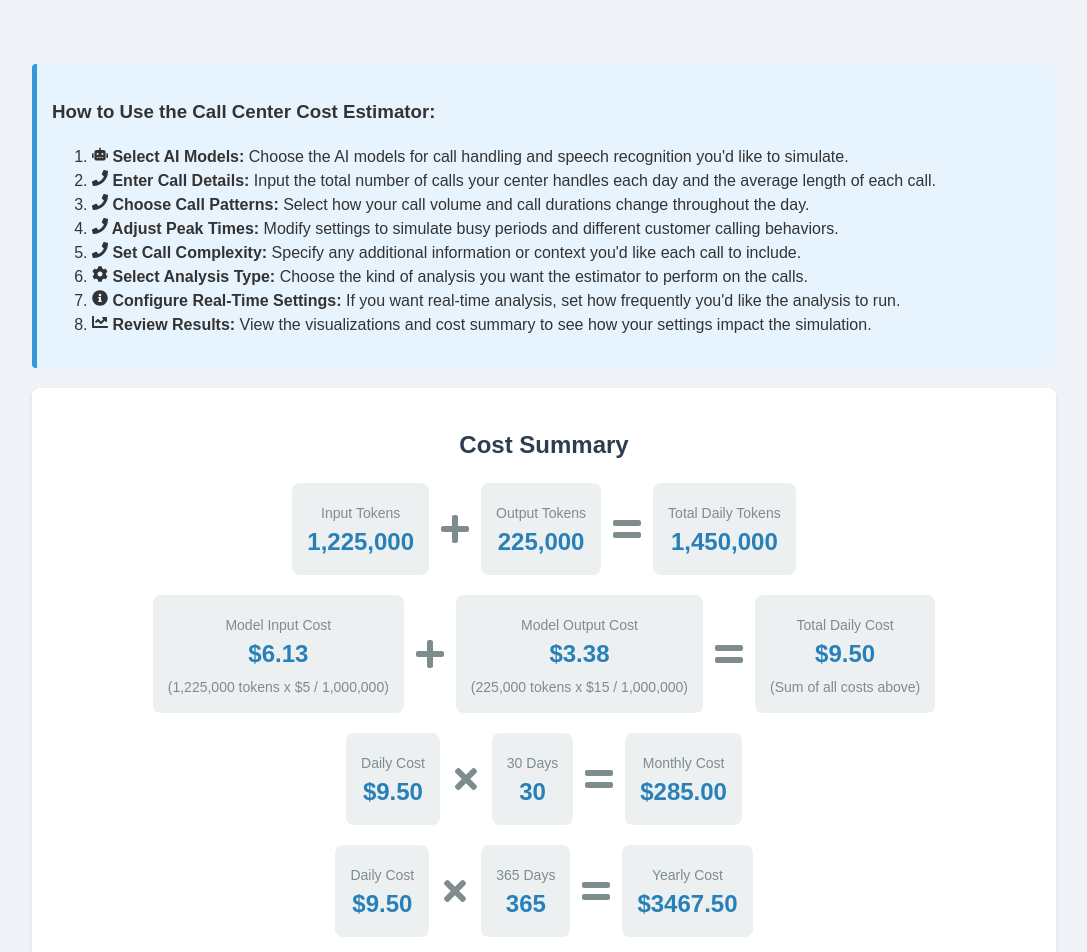
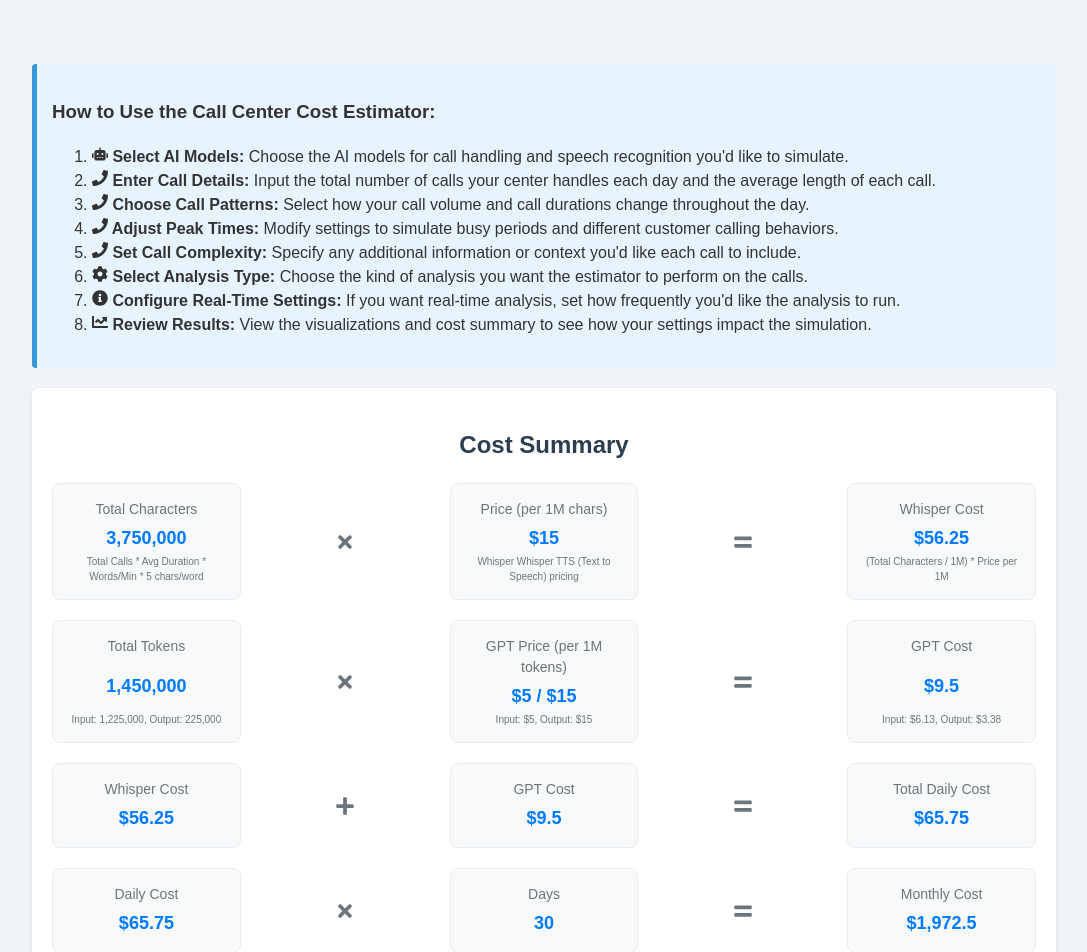
Before and after one commit to setuc/call-center-sizing, a React (Vite) app: page / in a window 1280 px wide. Shown: the top 952 px of the page, without its empty margins (32-1119 px from the left). Built offline with nearby package versions, Linux system fonts and the light colour scheme; the HTML template or start-up script is replaced by a standard one.

Commit message:
Updated the UI and the Cost Calculations.

```diff
--- a/src/App.jsx
+++ b/src/App.jsx
@@ -113,33 +113,48 @@ const ChartContainer = styled.div`
 `;
 
 const CostDisplay = styled.div`
-  display: flex;
-  flex-wrap: wrap;
-  justify-content: center;
-  align-items: center;
+  display: grid;
+  grid-template-columns: repeat(5, 1fr);
   gap: 10px;
   margin-top: 20px;
 `;
 
 const CostItem = styled.div`
-  background-color: #ecf0f1;
+  background-color: #f8f9fa;
+  border: 1px solid #e9ecef;
+  border-radius: 8px;
   padding: 15px;
-  border-radius: 8px;
   text-align: center;
+  display: flex;
+  flex-direction: column;
+  justify-content: space-between;
+  height: 100%;
 `;
 
 const CostLabel = styled.div`
   font-size: 14px;
-  color: #7f8c8d;
-  margin-top: 5px;
-  text-align: center;
+  color: #6c757d;
+  margin-bottom: 5px;
 `;
 
 const CostValue = styled.div`
-  font-size: 24px;
+  font-size: 18px;
   font-weight: bold;
-  color: #2980b9;
-  text-align: center;
+  color: #007bff;
+`;
+
+const OperatorIcon = styled.div`
+  display: flex;
+  justify-content: center;
+  align-items: center;
+  height: 100%;
+  color: #6c757d;
+`;
+
+const SmallText = styled.div`
+  font-size: 10px;
+  color: #6c757d;
+  margin-top: 2px;
 `;
 
 const ExplanationBox = styled.div`
@@ -174,9 +189,18 @@ const models = [
 ];
 
 const speechModels = [
-  { name: "Whisper", price: 0 },
-  { name: "TTS (Text to Speech)", price: 15 },
-  { name: "TTS HD", price: 30 },
+  { name: "Whisper TTS (Text to Speech)",  type: "whisper", price: 15 },
+  { name: "Whisper TTS HD",  type: "whisper", price: 30 },
+  { name: "Azure STT - Standard", type: "azure", tiers: [
+    { hours: 2000, price: 1600, overage: 0.80 },
+    { hours: 10000, price: 6500, overage: 0.65 },
+    { hours: 50000, price: 25000, overage: 0.50 }
+  ]},
+  { name: "Azure STT - Custom", type: "azure", tiers: [
+    { hours: 2000, price: 1920, overage: 0.96 },
+    { hours: 10000, price: 7800, overage: 0.78 },
+    { hours: 50000, price: 30000, overage: 0.60 }
+  ]}
 ];
 
 /* Updated Distribution Patterns with clearer names */
@@ -252,7 +276,7 @@ const InputForm = ({
   realTimeInterval, setRealTimeInterval,
 }) => (
   <Card>
-    <CardTitle>Configure Simulation Parameters</CardTitle>
+    <CardTitle>Configure Cost Parameters</CardTitle>
     <div>
       <SectionTitle>Model Selection</SectionTitle>
       <Label>Model</Label>
@@ -342,138 +366,207 @@ const InputForm = ({
 );
 
 /* CostSummary Component */
-const CostSummary = ({ costs, selectedModel, selectedSpeechModel }) => (
+const CostSummary = ({ costs, selectedModel, selectedSpeechModel }) => {
+  const formatNumber = (num) => num.toLocaleString(undefined, { maximumFractionDigits: 2 });
+
+  return (
     <Card>
       <CardTitle>Cost Summary</CardTitle>
 
-    {/* Tokens Calculation */}
-    <CostDisplay style={{ alignItems: 'center' }}>
+      {selectedSpeechModel.type === 'azure' ? (
+        <>
+          <CostDisplay>
             <CostItem>
-        <CostLabel>Input Tokens</CostLabel>
-        <CostValue>
-          {costs.inputTokens.toLocaleString(undefined, { minimumFractionDigits: 0 })}
-        </CostValue>
+              <CostLabel>Total Hours Used</CostLabel>
+              <CostValue>{formatNumber(costs.totalHours)}</CostValue>
+              <SmallText>
+                (Total Calls * Avg Duration) / 60 = {formatNumber(costs.totalHours)} hours
+              </SmallText>
             </CostItem>
-
-      <FaPlus size={32} color="#7f8c8d" />
-
+            <OperatorIcon>
+              <FaTimes size={20} />
+            </OperatorIcon>
             <CostItem>
-        <CostLabel>Output Tokens</CostLabel>
-        <CostValue>
-          {costs.outputTokens.toLocaleString(undefined, { minimumFractionDigits: 0 })}
-        </CostValue>
+              <CostLabel>Tier Price (per hour)</CostLabel>
+              <CostValue>${selectedSpeechModel.tiers[0].price / selectedSpeechModel.tiers[0].hours}</CostValue>
+              <SmallText>
+                Tier: {selectedSpeechModel.tiers[0].hours} hours at ${selectedSpeechModel.tiers[0].price}
+              </SmallText>
             </CostItem>
-
-      <FaEquals size={32} color="#7f8c8d" />
-
+            <OperatorIcon>
+              <FaEquals size={20} />
+            </OperatorIcon>
             <CostItem>
-        <CostLabel>Total Daily Tokens</CostLabel>
-        <CostValue>
-          {costs.totalTokens.toLocaleString(undefined, { minimumFractionDigits: 0 })}
-        </CostValue>
+              <CostLabel>Azure STT Cost</CostLabel>
+              <CostValue>${formatNumber(costs.speechCost)}</CostValue>
+              <SmallText>
+                Base cost + Overage = ${formatNumber(costs.speechCost)}
+              </SmallText>
             </CostItem>
           </CostDisplay>
 
-    {/* Cost Calculations */}
-    <CostDisplay style={{ alignItems: 'center' }}>
+          <CostDisplay>
             <CostItem>
-        <CostLabel>Model Input Cost</CostLabel>
-        <CostValue>
-          ${costs.modelInputCost.toFixed(2)}
-        </CostValue>
-        <CostLabel>
-          ({costs.inputTokens.toLocaleString()} tokens x ${selectedModel.input} / 1,000,000)
-        </CostLabel>
+              <CostLabel>Total Tokens</CostLabel>
+              <CostValue>{formatNumber(costs.totalTokens)}</CostValue>
+              <SmallText>
+                Input: {formatNumber(costs.inputTokens)}, Output: {formatNumber(costs.outputTokens)}
+              </SmallText>
             </CostItem>
+            <OperatorIcon>
+              <FaTimes size={20} />
+            </OperatorIcon>
+            <CostItem>
+              <CostLabel>GPT Price (per 1M tokens)</CostLabel>
+              <CostValue>${selectedModel.input}/${selectedModel.output}</CostValue>
+              <SmallText>
+                Input: ${selectedModel.input}, Output: ${selectedModel.output}
+              </SmallText>
+            </CostItem>
+            <OperatorIcon>
+              <FaEquals size={20} />
+            </OperatorIcon>
+            <CostItem>
+              <CostLabel>GPT Cost</CostLabel>
+              <CostValue>${formatNumber(costs.gptCost)}</CostValue>
+              <SmallText>
+                Input: ${formatNumber(costs.modelInputCost)}, Output: ${formatNumber(costs.modelOutputCost)}
+              </SmallText>
+            </CostItem>
+          </CostDisplay>
+        </>
+      ) : (
+        <>
+          <CostDisplay>
+            <CostItem>
+              <CostLabel>Total Characters</CostLabel>
+              <CostValue>{formatNumber(costs.totalCharacters)}</CostValue>
+              <SmallText>
+                Total Calls * Avg Duration * Words/Min * 5 chars/word
+              </SmallText>
+            </CostItem>
+            <OperatorIcon>
+              <FaTimes size={20} />
+            </OperatorIcon>
+            <CostItem>
+              <CostLabel>Price (per 1M chars)</CostLabel>
+              <CostValue>${selectedSpeechModel.price}</CostValue>
+              <SmallText>
+                Whisper {selectedSpeechModel.name} pricing
+              </SmallText>
+            </CostItem>
+            <OperatorIcon>
+              <FaEquals size={20} />
+            </OperatorIcon>
+            <CostItem>
+              <CostLabel>Whisper Cost</CostLabel>
+              <CostValue>${formatNumber(costs.speechCost)}</CostValue>
+              <SmallText>
+                (Total Characters / 1M) * Price per 1M
+              </SmallText>
+            </CostItem>
+          </CostDisplay>
 
-      <FaPlus size={32} color="#7f8c8d" />
-
+          <CostDisplay>
             <CostItem>
-        <CostLabel>Model Output Cost</CostLabel>
-        <CostValue>
-          ${costs.modelOutputCost.toFixed(2)}
-        </CostValue>
-        <CostLabel>
-          ({costs.outputTokens.toLocaleString()} tokens x ${selectedModel.output} / 1,000,000)
-        </CostLabel>
+              <CostLabel>Total Tokens</CostLabel>
+              <CostValue>{formatNumber(costs.totalTokens)}</CostValue>
+              <SmallText>
+                Input: {formatNumber(costs.inputTokens)}, Output: {formatNumber(costs.outputTokens)}
+              </SmallText>
             </CostItem>
-
-      {costs.speechCost > 0 && (
-        <>
-          <FaPlus size={32} color="#7f8c8d" />
+            <OperatorIcon>
+              <FaTimes size={20} />
+            </OperatorIcon>
             <CostItem>
-            <CostLabel>Speech Cost</CostLabel>
-            <CostValue>
-              ${costs.speechCost.toFixed(2)}
-            </CostValue>
-            <CostLabel>
-              (Calculated based on speech model)
-            </CostLabel>
+              <CostLabel>GPT Price (per 1M tokens)</CostLabel>
+              <CostValue>${selectedModel.input} / ${selectedModel.output}</CostValue>
+              <SmallText>
+                Input: ${selectedModel.input}, Output: ${selectedModel.output}
+              </SmallText>
             </CostItem>
+            <OperatorIcon>
+              <FaEquals size={20} />
+            </OperatorIcon>
+            <CostItem>
+              <CostLabel>GPT Cost</CostLabel>
+              <CostValue>${formatNumber(costs.gptCost)}</CostValue>
+              <SmallText>
+                Input: ${formatNumber(costs.modelInputCost)}, Output: ${formatNumber(costs.modelOutputCost)}
+              </SmallText>
+            </CostItem>
+          </CostDisplay>
         </>
       )}
 
-      <FaEquals size={32} color="#7f8c8d" />
-
+      <CostDisplay>
+        <CostItem>
+          <CostLabel>{selectedSpeechModel.type === 'azure' ? 'Azure STT Cost' : 'Whisper Cost'}</CostLabel>
+          <CostValue>${formatNumber(costs.speechCost)}</CostValue>
+        </CostItem>
+        <OperatorIcon>
+          <FaPlus size={20} />
+        </OperatorIcon>
+        <CostItem>
+          <CostLabel>GPT Cost</CostLabel>
+          <CostValue>${formatNumber(costs.gptCost)}</CostValue>
+        </CostItem>
+        <OperatorIcon>
+          <FaEquals size={20} />
+        </OperatorIcon>
         <CostItem>
           <CostLabel>Total Daily Cost</CostLabel>
-        <CostValue>
-          ${costs.daily.toFixed(2)}
-        </CostValue>
-        <CostLabel>
-          (Sum of all costs above)
-        </CostLabel>
+          <CostValue>${formatNumber(costs.daily)}</CostValue>
         </CostItem>
       </CostDisplay>
 
-    {/* Monthly Cost */}
-    <CostDisplay style={{ alignItems: 'center' }}>
+      <CostDisplay>
         <CostItem>
           <CostLabel>Daily Cost</CostLabel>
-        <CostValue>${costs.daily.toFixed(2)}</CostValue>
+          <CostValue>${formatNumber(costs.daily)}</CostValue>
         </CostItem>
-
-      <FaTimes size={32} color="#7f8c8d" />
-
+        <OperatorIcon>
+          <FaTimes size={20} />
+        </OperatorIcon>
         <CostItem>
-        <CostLabel>30 Days</CostLabel>
+          <CostLabel>Days</CostLabel>
           <CostValue>30</CostValue>
         </CostItem>
-
-      <FaEquals size={32} color="#7f8c8d" />
-
+        <OperatorIcon>
+          <FaEquals size={20} />
+        </OperatorIcon>
         <CostItem>
           <CostLabel>Monthly Cost</CostLabel>
-        <CostValue>${costs.monthly.toFixed(2)}</CostValue>
+          <CostValue>${formatNumber(costs.monthly)}</CostValue>
         </CostItem>
       </CostDisplay>
 
-    {/* Yearly Cost */}
-    <CostDisplay style={{ alignItems: 'center' }}>
+      <CostDisplay>
         <CostItem>
           <CostLabel>Daily Cost</CostLabel>
-        <CostValue>${costs.daily.toFixed(2)}</CostValue>
+          <CostValue>${formatNumber(costs.daily)}</CostValue>
         </CostItem>
-
-      <FaTimes size={32} color="#7f8c8d" />
-
+        <OperatorIcon>
+          <FaTimes size={20} />
+        </OperatorIcon>
         <CostItem>
-        <CostLabel>365 Days</CostLabel>
+          <CostLabel>Days</CostLabel>
           <CostValue>365</CostValue>
         </CostItem>
-
-      <FaEquals size={32} color="#7f8c8d" />
-
+        <OperatorIcon>
+          <FaEquals size={20} />
+        </OperatorIcon>
         <CostItem>
           <CostLabel>Yearly Cost</CostLabel>
-        <CostValue>${costs.yearly.toFixed(2)}</CostValue>
+          <CostValue>${formatNumber(costs.yearly)}</CostValue>
         </CostItem>
       </CostDisplay>
     </Card>
   );
+};
 
 /* Visualizations Component */
-const Visualizations = ({ chartData }) => (
+const Visualizations = ({ chartData, selectedSpeechModel }) => (
   <Card>
     <CardTitle>Visualizations</CardTitle>
     <ChartContainer>
@@ -491,15 +584,21 @@ const Visualizations = ({ chartData }) => (
       </ResponsiveContainer>
     </ChartContainer>
     <ChartContainer>
-      <Label>Hourly Token Distribution</Label>
-      <ResponsiveContainer width="100%" height={300}>
+      <Label>{selectedSpeechModel && selectedSpeechModel.type === 'azure' ? 'Hourly Speech to Text Usage' : 'Hourly Token Distribution'}</Label>
+      <ResponsiveContainer width="100%" height="100%">
         <BarChart data={chartData}>
           <XAxis dataKey="hour" />
           <YAxis />
           <Tooltip />
           <Legend />
+          {selectedSpeechModel && selectedSpeechModel.type === 'azure' ? (
+            <Bar dataKey="sttHours" fill="#82ca9d" name="STT Hours" />
+          ) : (
+            <>
               <Bar dataKey="inputTokens" stackId="a" fill="#8884d8" name="Input Tokens" />
               <Bar dataKey="outputTokens" stackId="a" fill="#82ca9d" name="Output Tokens" />
+            </>
+          )}
         </BarChart>
       </ResponsiveContainer>
     </ChartContainer>
@@ -522,9 +621,28 @@ const CalculationExplanations = ({
   speechCost,
   selectedModel,
   selectedSpeechModel,
+  totalHours,
 }) => (
   <ExplanationBox>
     <h3>Calculation Explanations</h3>
+    {selectedSpeechModel.type === 'azure' ? (
+      <>
+        <p><strong>Azure Speech to Text Cost Calculation:</strong></p>
+        <pre>
+          {`Total Calls: ${totalCalls.toLocaleString()}
+Average Call Duration: ${avgCallDuration} minutes
+Total Minutes: ${totalCalls} * ${avgCallDuration} = ${(totalCalls * avgCallDuration).toLocaleString()} minutes
+Total Hours Used: ${(totalCalls * avgCallDuration).toLocaleString()} / 60 = ${totalHours.toFixed(2)} hours
+
+Selected Tier: ${selectedSpeechModel.tiers.find(tier => totalHours <= tier.hours)?.hours || selectedSpeechModel.tiers[selectedSpeechModel.tiers.length - 1].hours} hours
+Base Price: $${selectedSpeechModel.tiers.find(tier => totalHours <= tier.hours)?.price || selectedSpeechModel.tiers[selectedSpeechModel.tiers.length - 1].price}
+Overage Hours: ${Math.max(0, totalHours - (selectedSpeechModel.tiers.find(tier => totalHours <= tier.hours)?.hours || selectedSpeechModel.tiers[selectedSpeechModel.tiers.length - 1].hours)).toFixed(2)}
+Overage Rate: $${selectedSpeechModel.tiers.find(tier => totalHours <= tier.hours)?.overage || selectedSpeechModel.tiers[selectedSpeechModel.tiers.length - 1].overage} per hour
+Total Speech to Text Cost: $${speechCost.toFixed(2)}`}
+        </pre>
+      </>
+    ) : (
+      <>
         <p><strong>Token Calculation per Call:</strong></p>
         <pre>
           {`Input Tokens = (Call Duration (${avgCallDuration} min) * Words per Minute (${wordsPerMinute}) * Tokens per Word (${tokensPerWord})) + Context Tokens (${contextTokens})
@@ -534,6 +652,8 @@ Input Tokens = ${((avgCallDuration * wordsPerMinute * tokensPerWord) + contextTo
 Output Tokens = Calculated based on task type (see below)
 Total Tokens per Call = Input Tokens + Output Tokens`}
         </pre>
+      </>
+    )}
     <p><strong>Total Tokens for All Calls:</strong></p>
     <pre>
       {`Total Input Tokens = Input Tokens per Call * Total Calls
@@ -550,8 +670,10 @@ Model Input Cost = (${totalInputTokens.toLocaleString()} * $${selectedModel.inpu
 Model Output Cost = (Total Output Tokens * Model Output Price) / 1,000,000
 Model Output Cost = (${totalOutputTokens.toLocaleString()} * $${selectedModel.output}) / 1,000,000 = $${modelOutputCost.toFixed(2)}
 
-Speech Cost = (Total Calls * Avg Call Duration * Words per Minute / 1,000,000) * Speech Model Price
-Speech Cost = (${totalCalls.toLocaleString()} * ${avgCallDuration} * ${wordsPerMinute} / 1,000,000) * $${selectedSpeechModel.price} = $${speechCost.toFixed(2)}
+Speech Cost = ${selectedSpeechModel.type === 'azure' ?
+  `Calculated based on Azure pricing tiers (see above)` :
+  `(Total Calls * Avg Call Duration * Words per Minute / 1,000,000) * Speech Model Price
+Speech Cost = (${totalCalls.toLocaleString()} * ${avgCallDuration} * ${wordsPerMinute} / 1,000,000) * $${selectedSpeechModel.price} = $${speechCost.toFixed(2)}`}
 
 Total Daily Cost = Model Input Cost + Model Output Cost + Speech Cost
 Total Daily Cost = $${modelInputCost.toFixed(2)} + $${modelOutputCost.toFixed(2)} + $${speechCost.toFixed(2)} = $${dailyCost.toFixed(2)}`}
@@ -674,18 +796,33 @@ const CallCenterCostEstimator = () => {
   const calculateCost = () => {
     let totalInputTokens = 0;
     let totalOutputTokens = 0;
+    let totalHours = 0;
+    let totalCharacters = 0;
 
     callDistribution.forEach((calls, hour) => {
       const tokens = calculateTokens(durationDistribution[hour]);
       totalInputTokens += calls * tokens.input;
       totalOutputTokens += calls * tokens.output;
+      totalHours += (calls * durationDistribution[hour]) / 60;
+      totalCharacters += calls * durationDistribution[hour] * wordsPerMinute * 5;
     });
 
     const modelInputCost = (totalInputTokens * selectedModel.input) / 1000000;
     const modelOutputCost = (totalOutputTokens * selectedModel.output) / 1000000;
-    const speechCost = (totalCalls * avgCallDuration * wordsPerMinute / 1000000) * selectedSpeechModel.price;
+    const gptCost = modelInputCost + modelOutputCost;
 
-    const dailyCost = modelInputCost + modelOutputCost + speechCost;
+    let speechCost = 0;
+    if (selectedSpeechModel.type === 'azure') {
+      const tier = selectedSpeechModel.tiers.reduce((prev, curr) =>
+        (totalHours > prev.hours) ? curr : prev
+      );
+      speechCost = tier.price + Math.max(0, totalHours - tier.hours) * tier.overage;
+    } else if (selectedSpeechModel.type === 'whisper') {
+      speechCost = (totalCharacters / 1000000) * selectedSpeechModel.price;
+    }
+
+    const dailyCost = speechCost + gptCost;
+
     return {
       daily: dailyCost,
       monthly: dailyCost * 30,
@@ -695,7 +832,10 @@ const CallCenterCostEstimator = () => {
       outputTokens: totalOutputTokens,
       modelInputCost,
       modelOutputCost,
+      gptCost,
       speechCost,
+      totalHours,
+      totalCharacters,
     };
   };
 
@@ -711,6 +851,7 @@ const CallCenterCostEstimator = () => {
       inputTokens: Math.round(calls * tokens.input),
       outputTokens: Math.round(calls * tokens.output),
       totalTokens: Math.round(calls * tokens.total),
+      sttHours: (calls * durationDistribution[hour]) / 60,
     };
   });
 
@@ -758,7 +899,7 @@ const CallCenterCostEstimator = () => {
           />
         </Column>
         <Column>
-          <Visualizations chartData={chartData} />
+          <Visualizations chartData={chartData} selectedSpeechModel={selectedSpeechModel} />
         </Column>
       </MainContent>
 
@@ -777,6 +918,7 @@ const CallCenterCostEstimator = () => {
         speechCost={costs.speechCost}
         selectedModel={selectedModel}
         selectedSpeechModel={selectedSpeechModel}
+        totalHours={costs.totalHours}  // Add this line
       />
 
     </AppContainer>
```
Lines whose indentation alone changed are shown as unchanged.
